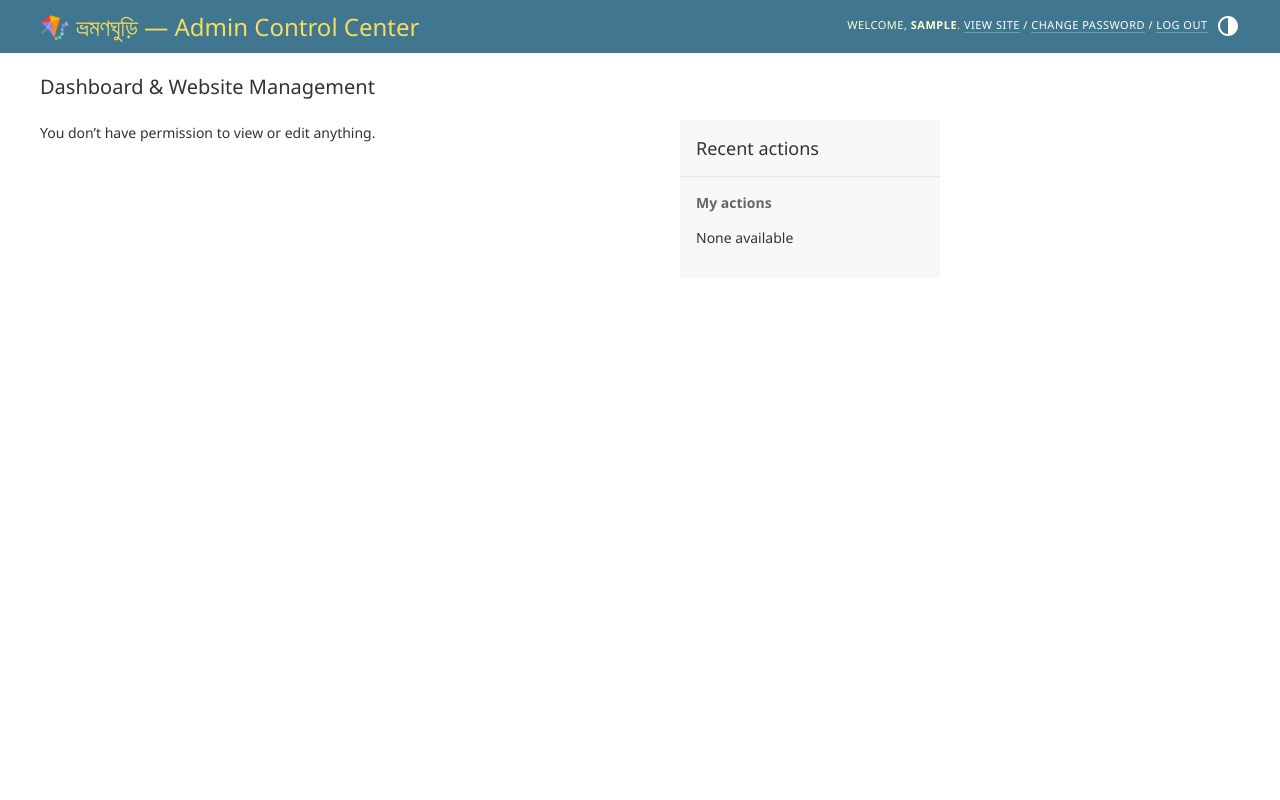
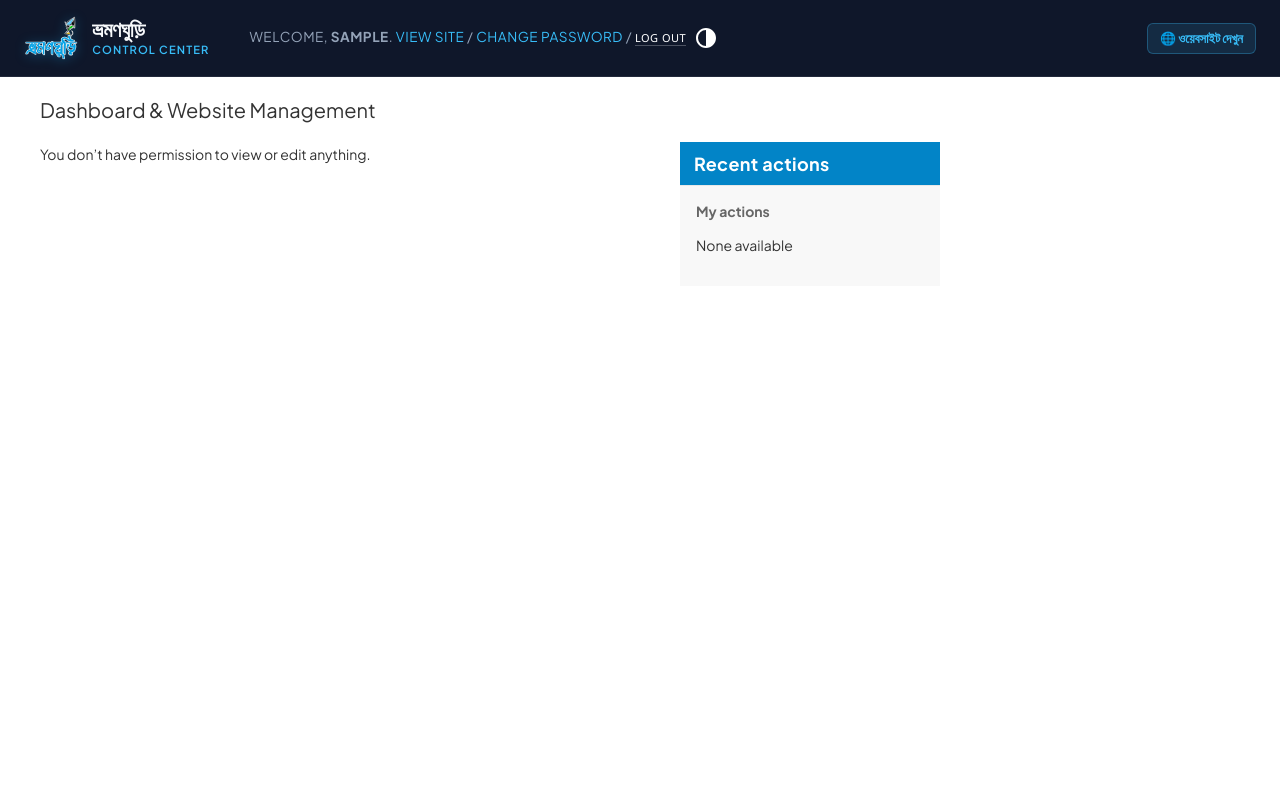
Before and after one commit to karibshams/bg, a Django app: page /admin/ in a window 1280 px wide. Run offline with Django 5.2, Linux system fonts and the light colour scheme; the visitor is signed in with stand-in values (Sample User, id 1); data comes from the database, SQL or seed files in the repository; data that the repository does not hold is empty.

Commit message:
feat: integrate official Bhromonghuri brand logo, favicons, and custom admin branding

```diff
--- a/templates/404.html
+++ b/templates/404.html
@@ -6,8 +6,8 @@
 {% block content %}
 <div class="min-h-[75vh] flex items-center justify-center pt-28 pb-16 bg-slate-50 text-center px-4">
   <div class="max-w-md space-y-6">
-    <div class="w-20 h-20 mx-auto animate-kite-hover">
-      <img src="{% static 'images/favicon.svg' %}" alt="404 Kite" class="w-full h-full object-contain">
+    <div class="w-24 h-24 mx-auto animate-kite-hover">
+      <img src="{% static 'images/logo-kite.png' %}" alt="404 Kite" class="w-full h-full object-contain filter drop-shadow-[0_8px_16px_rgba(14,165,233,0.3)]">
     </div>
     <span class="text-xs font-bold tracking-widest text-sky-600 uppercase font-sans">ERROR 404</span>
     <h1 class="font-bengali text-3xl font-extrabold text-slate-900">
--- /dev/null
+++ b/templates/admin/base_site.html
@@ -0,0 +1,107 @@
+{% extends "admin/base.html" %}
+{% load static %}
+
+{% block title %}{% if subtitle %}{{ subtitle }} | {% endif %}{{ title }} | {{ site_title|default:"ভ্রমণঘুড়ি অ্যাডমিন" }}{% endblock %}
+
+{% block branding %}
+<div id="site-name" style="display: flex; align-items: center; gap: 14px; padding: 4px 0;">
+    <a href="{% url 'admin:index' %}" style="display: flex; align-items: center; gap: 14px; text-decoration: none;">
+        <img src="{% static 'images/logo.png' %}" alt="ভ্রমণঘুড়ি" style="height: 44px; width: auto; object-fit: contain; filter: drop-shadow(0 2px 6px rgba(14, 165, 233, 0.3));">
+        <span style="display: flex; flex-direction: column; line-height: 1.1;">
+            <span style="font-family: 'Hind Siliguri', sans-serif; font-weight: 700; font-size: 1.3rem; color: #f8fafc; letter-spacing: -0.01em;">
+                ভ্রমণঘুড়ি
+            </span>
+            <span style="font-size: 0.7rem; font-weight: 600; color: #38bdf8; text-transform: uppercase; letter-spacing: 0.1em;">
+                Control Center
+            </span>
+        </span>
+    </a>
+</div>
+{% endblock %}
+
+{% block extrahead %}
+{{ block.super }}
+<link rel="icon" type="image/x-icon" href="{% static 'images/favicon.ico' %}">
+<link rel="icon" type="image/png" sizes="32x32" href="{% static 'images/favicon-32x32.png' %}">
+<link rel="icon" type="image/png" href="{% static 'images/favicon.png' %}">
+<link rel="stylesheet" href="https://fonts.googleapis.com/css2?family=Hind+Siliguri:wght@400;600;700&family=Plus+Jakarta+Sans:wght@400;600;700&display=swap">
+<style>
+  :root {
+    --primary: #0284c7;
+    --secondary: #0369a1;
+    --accent: #38bdf8;
+    --header-bg: #0f172a;
+    --header-color: #f8fafc;
+    --breadcrumbs-bg: #1e293b;
+    --link-fg: #0284c7;
+    --link-hover-color: #0369a1;
+    --border-color: #e2e8f0;
+  }
+  body {
+    font-family: 'Plus Jakarta Sans', system-ui, sans-serif;
+  }
+  #header {
+    background: #0f172a !important;
+    border-bottom: 1px solid rgba(255, 255, 255, 0.08) !important;
+    padding: 12px 24px !important;
+    display: flex;
+    align-items: center;
+    justify-content: space-between;
+  }
+  #user-tools {
+    color: #94a3b8 !important;
+    font-size: 0.85rem;
+  }
+  #user-tools a {
+    color: #38bdf8 !important;
+    border-bottom: 1px solid transparent;
+    transition: color 0.2s;
+  }
+  #user-tools a:hover {
+    color: #7dd3fc !important;
+    border-bottom-color: #7dd3fc;
+  }
+  div.breadcrumbs {
+    background: #1e293b !important;
+    color: #94a3b8 !important;
+    padding: 10px 24px !important;
+    font-size: 0.85rem;
+  }
+  div.breadcrumbs a {
+    color: #38bdf8 !important;
+  }
+  .module h2, .module caption, .inline-group h2 {
+    background: #0284c7 !important;
+    color: #ffffff !important;
+    font-weight: 700 !important;
+    letter-spacing: 0.02em;
+    padding: 10px 14px !important;
+  }
+  .button, input[type=submit], input[type=button], .submit-row input, a.button {
+    background: #0284c7 !important;
+    border: none !important;
+    border-radius: 8px !important;
+    padding: 8px 16px !important;
+    font-weight: 600 !important;
+    color: #ffffff !important;
+    transition: all 0.2s;
+  }
+  .button:hover, input[type=submit]:hover, input[type=button]:hover, .submit-row input:hover {
+    background: #0369a1 !important;
+  }
+  .button.default, input[type=submit].default, .submit-row input.default {
+    background: #0ea5e9 !important;
+  }
+  .button.default:hover, input[type=submit].default:hover {
+    background: #0284c7 !important;
+  }
+</style>
+{% endblock %}
+
+{% block nav-global %}
+<div style="margin-left: auto; display: flex; align-items: center; gap: 12px;">
+  <a href="{% url 'core:home' %}" target="_blank" style="display: inline-flex; align-items: center; gap: 6px; padding: 6px 12px; background: rgba(56, 189, 248, 0.12); border: 1px solid rgba(56, 189, 248, 0.3); border-radius: 6px; color: #38bdf8; text-decoration: none; font-size: 0.8rem; font-weight: 600;">
+    <span>🌐 ওয়েবসাইট দেখুন</span>
+  </a>
+</div>
+{% endblock %}
--- a/templates/base.html
+++ b/templates/base.html
@@ -8,7 +8,10 @@
   <meta name="description" content="{% block meta_description %}ভ্রমণঘুড়ির সাথে আবিষ্কার করুন বাংলাদেশ ও বিদেশের অনন্য সব দর্শনীয় স্থান। নিরাপদ ও আধুনিক ভ্রমণ অভিজ্ঞতা।{% endblock %}">
 
   <!-- Favicon -->
-  <link rel="icon" type="image/svg+xml" href="{% static 'images/favicon.svg' %}">
+  <link rel="icon" type="image/x-icon" href="{% static 'images/favicon.ico' %}">
+  <link rel="icon" type="image/png" sizes="32x32" href="{% static 'images/favicon-32x32.png' %}">
+  <link rel="icon" type="image/png" href="{% static 'images/favicon.png' %}">
+  <link rel="apple-touch-icon" href="{% static 'images/apple-touch-icon.png' %}">
 
   <!-- Tailwind CSS via CDN -->
   <script src="https://cdn.tailwindcss.com"></script>
--- a/templates/components/loading.html
+++ b/templates/components/loading.html
@@ -1,7 +1,7 @@
 {% load static %}
 <div id="loading-indicator" class="htmx-indicator py-12 flex flex-col items-center justify-center space-y-3 w-full">
-  <div class="w-12 h-12 animate-kite-hover">
-    <img src="{% static 'images/favicon.svg' %}" alt="Loading" class="w-full h-full object-contain">
+  <div class="w-14 h-14 animate-kite-hover">
+    <img src="{% static 'images/logo-kite.png' %}" alt="Loading" class="w-full h-full object-contain filter drop-shadow-[0_4px_12px_rgba(14,165,233,0.4)]">
   </div>
   <p class="font-bengali text-sm font-semibold text-sky-700 animate-pulse">
     ট্যুর তথ্য লোড হচ্ছে...
--- a/templates/home/index.html
+++ b/templates/home/index.html
@@ -89,8 +89,8 @@
             </svg>
 
             <!-- Floating Hero Kite with Aerodynamic Movement -->
-            <div class="relative z-10 w-44 h-44 animate-kite-hover filter drop-shadow-[0_15px_30px_rgba(14,165,233,0.5)]">
-              <img src="{% static 'images/favicon.svg' %}" alt="Bhromonghuri Master Kite" class="w-full h-full object-contain">
+            <div class="relative z-10 w-48 h-48 animate-kite-hover filter drop-shadow-[0_15px_30px_rgba(14,165,233,0.5)]">
+              <img src="{% static 'images/logo-kite.png' %}" alt="Bhromonghuri Master Kite" class="w-full h-full object-contain">
             </div>
 
           </div>
```
Also changed, not shown: templates/admin/login.html (added, +11 -0 lines), templates/bookings/success.html (+4 -6 lines), templates/components/footer.html (+6 -7 lines), templates/components/navbar.html (+6 -8 lines), static/images/apple-touch-icon.png (added), static/images/favicon-32x32.png (added), static/images/favicon.ico (added), static/images/favicon.png (added), static/images/favicon.svg, static/images/logo-dark.png (added), static/images/logo-kite.png (added), static/images/logo-transparent.png (added), static/images/logo.png (added), static/images/official-logo.png (added).
